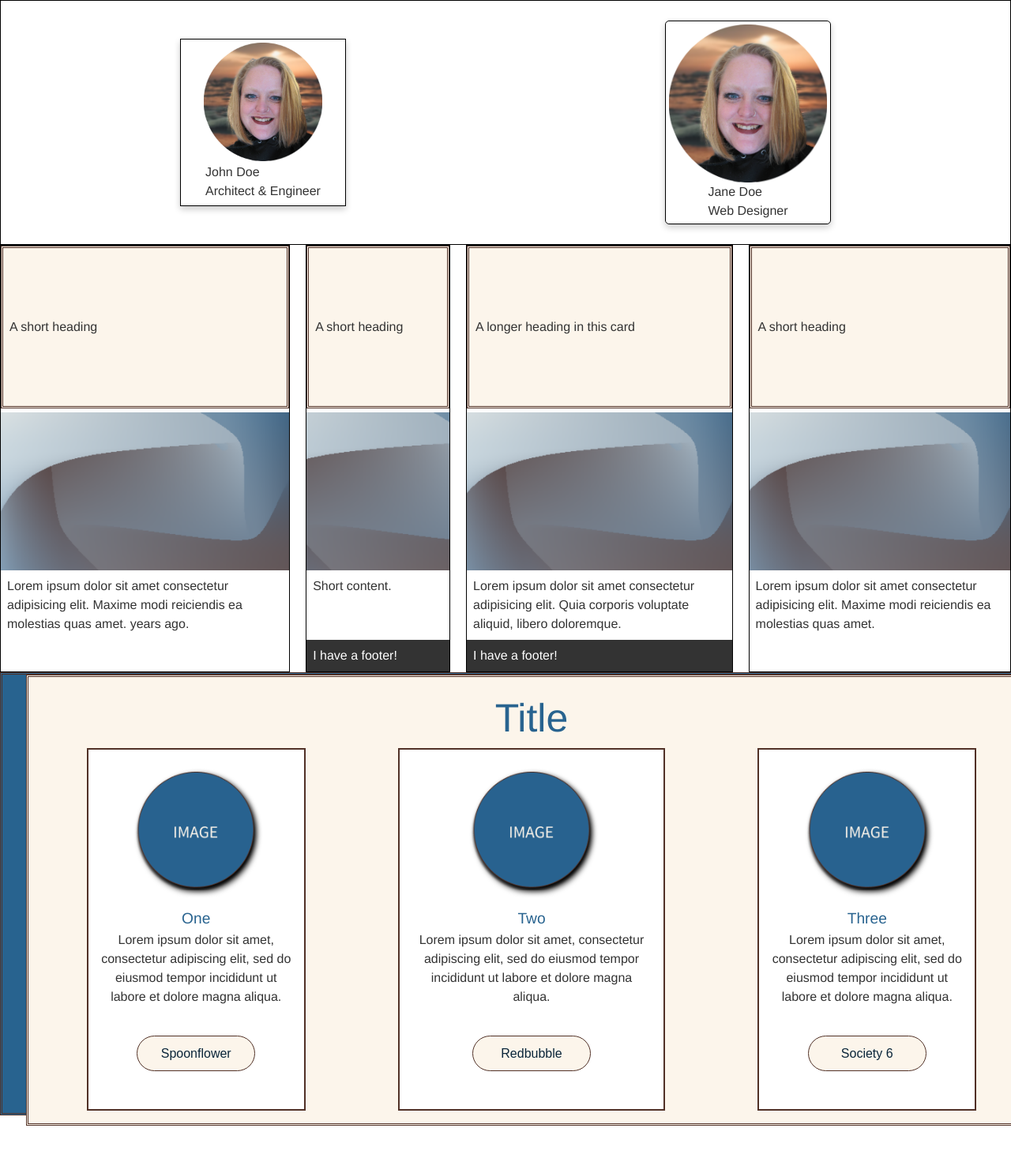
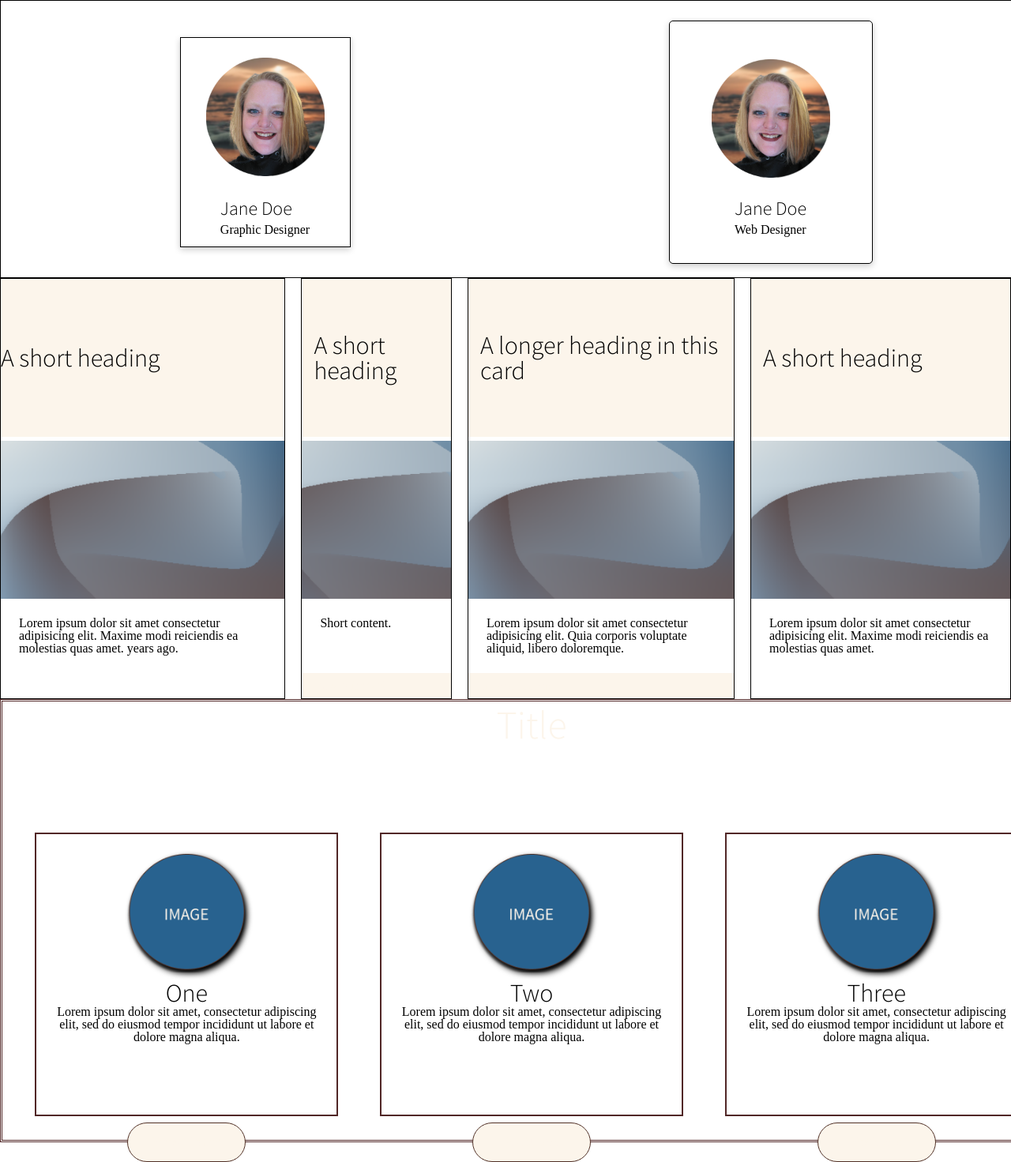
Before and after one commit to andreashep/component-library-andreashep, a website: page public/components/card.html in a window 1280 px wide. Shown: the top 1471 px of the page at 79% size. Before the commit the page ends 1425 px from the top, so only its background shows below. Drawn offline with Linux system fonts and the light colour scheme.

Commit message:
variables and cards

```diff
--- a/public/components/card.html
+++ b/public/components/card.html
@@ -11,28 +11,35 @@
 </head>
 
 <body>
+  <!--div for cards 1&2-->
   <div class="examples">
+
+    <!--card 1-->
     <div class="card1">
       <img src="../components/images/photo_blur_circle.png" alt="Avatar">
       <div class="container1">
-        <h4><b>John Doe</b></h4>
-        <p>Architect & Engineer</p>
+        <h3><b>Jane Doe</b></h3>
+        <p>Graphic Designer</p>
       </div>
     </div>
+
+    <!--card 2-->
     <div class="card2">
-      <img src="../components/images/photo_blur_circle.png" alt="Avatar" style="width:100%">
+      <img src="../components/images/photo_blur_circle.png" alt="Avatar">
       <div class="container2">
-        <h4><b>Jane Doe</b></h4>
+        <h3><b>Jane Doe</b></h3>
         <p>Web Designer</p>
       </div>
     </div>
   </div>
 
+<!--div & detailed cards-->
+  <div class="detailed_cards">
 
-  <div class="detailed_cards">
-    <article class="card">
+    <!--card 1-->
+    <div class="card">
       <header>
-        <h2>A short heading</h2>
+        <h3>A short heading</h3>
       </header>
 
       <img src="../components/images/bgimage2.png" alt="alternate explanation">
@@ -40,10 +47,9 @@
         <p> Lorem ipsum dolor sit amet consectetur adipisicing elit. Maxime modi reiciendis ea molestias quas amet.
           years ago. </p>
       </div>
+    </div>
 
-    </article>
-
-
+    <!--card 2-->
     <article class="card">
       <header>
         <h2>A short heading</h2>
@@ -56,6 +62,7 @@
       <footer>I have a footer!</footer>
     </article>
 
+    <!--card 3-->
     <article class="card">
       <header>
         <h2>A longer heading in this card</h2>
@@ -68,6 +75,8 @@
       </div>
       <footer>I have a footer!</footer>
     </article>
+
+    <!--cardh3-->
     <article class="card">
       <header>
         <h2>A short heading</h2>
@@ -79,11 +88,14 @@
         </p>
       </div>
     </article>
+
   </div>
 
+  <!--div for cards HD-->
   <article class="hd_cards_div">
-    <article class="pod">
-      <h1>Title</h1>
+    <h1>Title</h1>
+
+    <!--card 1-->
       <div class="one">
         <img src="../components/images/image circle.png" alt="">
         <div>
@@ -91,8 +103,10 @@
           <p>Lorem ipsum dolor sit amet, consectetur adipiscing elit, sed do eiusmod tempor incididunt ut labore et
             dolore magna aliqua.</p>
         </div>
-        <button class="example"><a href="">Spoonflower</a></button>
+        <button class="btn"><a href="">Spoonflower</a></button>
       </div>
+
+      <!--card 2-->
       <div class="two">
         <img src="../components/images/image circle.png" alt="">
         <div>
@@ -100,8 +114,10 @@
           <p>Lorem ipsum dolor sit amet, consectetur adipiscing elit, sed do eiusmod tempor incididunt ut labore et
             dolore magna aliqua.</p>
         </div>
-        <button class="example"><a href="">Redbubble</a></button>
+        <button class="btn"><a href="">Redbubble</a></button>
       </div>
+
+      <!--card 3-->
       <div class="three">
         <img src="../components/images/image circle.png" alt="">
         <div>
@@ -109,9 +125,9 @@
           <p>Lorem ipsum dolor sit amet, consectetur adipiscing elit, sed do eiusmod tempor incididunt ut labore et
             dolore magna aliqua.</p>
         </div>
-        <button class="example"><a href="">Society 6</a></button>
+        <button class="btn"><a href="">Society 6</a></button>
       </div>
-    </article>
+
   </article>
 
 
--- a/src/_variables.scss
+++ b/src/_variables.scss
@@ -1,6 +1,35 @@
+// color
 $blue-main: rgb(40, 99, 143);
 $blue-dark: rgb(11, 38, 58);
 $cream: rgb(252, 245, 235);
 $cream-dark: rgb(242, 235, 225);
 $brown-accent: rgb(124, 77, 58);
 $brown-text: rgb(81, 49, 39);
+$brown-dark: rgb(40, 24, 19);
+$black: rgb(0, 0, 0);
+$white: rgb(255, 255, 255);
+
+// font
+@import url('https://fonts.googleapis.com/css2?family=EB+Garamond&family=Noto+Serif&family=Source+Sans+Pro:wght@300&display=swap');
+
+$font-family-header: 'Source Sans Pro', sans-serif;
+h1 {
+    font-family: $font-family-header;
+    font-size: 3rem;
+}
+
+h2 {
+    font-family: $font-family-header;
+    font-size: 2.5rem;
+}
+
+h3 {
+    font-family: $font-family-header;
+    font-size: 2rem;
+}
+$font-family-body: 'Noto Serif', serif;
+$font-family-accent: 'EB Garamond', serif;
+
+$font-size-header: 2rem;
+$font-size-body: 1rem;
+$font-size-accent: 1.5rem;
--- a/src/sassy/_button.scss
+++ b/src/sassy/_button.scss
@@ -22,6 +22,7 @@ ul {
 .btn {
 	display: flex;
 	background-color: $cream;
+	color: $blue-dark;
 	margin: 100px;
 	width: 150px;
 	height: 35px;
--- a/src/sassy/_card.scss
+++ b/src/sassy/_card.scss
@@ -1,24 +1,11 @@
-$color_1: #333;
-$color_2: #fff;
-$color_3: rgb(252, 245, 235);
-$color_4: rgb(40, 99, 143);
-$color_5: rgb(11, 38, 58);
-$background-color_1: #fff;
-$background-color_2: #333;
-$background-color_3: rgb(40, 99, 143);
-$background-color_4: rgb(252, 245, 235);
-$background-color_5: rgb(11, 38, 58);
+
+
 
 /* On mouse-over, add a deeper shadow */
 /* Add some padding inside the card container */
 /* Add rounded corners to the top left and the top right corner of the image */
-body {
-	background-color: $background-color_1;
-	color: $color_1;
-	font: 1em / 1.5 Helvetica Neue, Helvetica, Arial, sans-serif;
-	padding: 0;
-	margin: 0;
-}
+
+/*div for cards 1&2*/
 .examples {
 	display: flex;
 	flex-direction: row;
@@ -28,58 +15,85 @@ body {
 	border: 1px solid black;
 	padding: 25px;
 	height: 300px;
-	width: auto;
+	width: 100vw;
 }
+/*card 1*/
 .card1 {
 	display: flex;
 	flex-direction: column;
 	justify-content: center;
 	align-items: center;
-	padding: 4px;
+	padding: 3px;
 	border: 1px solid black;
 	width: 200px;
-	box-shadow: 0 4px 8px 0 rgba(0,0,0,0.2);
+	height: 250px;
+	padding: 7px;
+	box-shadow: 0 3px 8px 0 rgba(0,0,0,0.2);
 	transition: 0.3s;
 	img {
 		height: 150px;
 		width: 150px;
+		margin: 20px;
 	}
 	&:hover {
 		box-shadow: 8px 8px 16px 0 rgba(0,0,0,0.2);
 	}
+	h3 {
+		margin: 7px;
+		font-size: $font-size-accent;
+	}
+	p {
+		margin: 7px;
+		font-size: $font-size-body;
+	}
 }
+/*text container*/
 .container1 {
 	padding: 2px 16px;
 }
+
+
+/*card 2*/
 .card2 {
 	display: flex;
 	flex-direction: column;
 	justify-content: center;
 	align-items: center;
-	padding: 4px;
+	padding: 3px;
 	border: 1px solid black;
-	width: 200px;
-	box-shadow: 0 4px 8px 0 rgba(0,0,0,0.2);
+	width: 250px;
+	height: 300px;
+	box-shadow: 0 3px 8px 0 rgba(0,0,0,0.2);
 	transition: 0.3s;
 	border-radius: 5px;
 	&:hover {
 		box-shadow: 8px 8px 16px 0 rgba(0,0,0,0.2);
 	}
 	img {
-		height: 200px;
+		height: 150px;
 		width: 150px;
+		margin: 20px;
 		border-radius: 5px 5px 0 0;
 	}
+	h3 {
+		font-size: $font-size-accent;
+		margin: 7px;
+	}
+	p {
+		font-size: $font-size-body;
+		margin: 7px;
+	}
 }
+
+/*div for .card*/
 .detailed_cards {
 	display: flex;
 	flex-direction: row;
 	grid-template-columns: auto-fill, minmax(230px, 1fr);
 	grid-gap: 20px;
-	h3 {
-		margin-bottom: 10px;
-	}
+	width: 100vw;
 }
+/*card*/
 .card {
 	display: grid;
 	grid-template-rows: max-content 200px 1fr;
@@ -90,25 +104,33 @@ body {
 		height: 100%;
 	}
 	h2 {
-		margin: 0;
+		font-size: $font-size-header;
+		margin: 7px;
+		padding: .5rem;
+	}
+	p {
+		font-size: $font-size-body;
+		margin: 7px;
 		padding: .5rem;
 	}
 	.content {
 		padding: .5rem;
 	}
 	footer {
-		background-color: $background-color_2;
-		color: $color_2;
+		background-color: $cream;
+		color: $cream;
 		padding: .5rem;
 	}
 }
+
+/*div for .card*/
 .hd_cards_div {
 	display: flex;
 	flex-flow: row wrap;
 	min-height: 525px;
 	min-width: 100vw;
-	background-color: $background-color_3;
-	border: 3px double rgb(81, 49, 39);
+	background-color: $white;
+	border: 3px double rgb(81, 39, 39);
 	justify-content: space-around;
 	align-content: space-between;
 	column-gap: 30px;
@@ -119,45 +141,18 @@ body {
 		margin-top: 5px;
 		justify-content: center;
 		align-content: space-around;
-		color: $color_3;
+		color: $cream;
 	}
 }
-.pod {
-	background-color: $background-color_4;
-	display: flex;
-	flex-flow: row wrap;
-	height: 525px;
-	width: 100vw;
-	border: 3px double rgb(81, 49, 39);
-	justify-content: space-around;
-	align-content: space-between;
-	column-gap: 30px;
-	padding: 10px 30px 30px 030px;
-	h1 {
-		display: flex;
-		width: 100%;
-		margin-top: 5px;
-		justify-content: center;
-		align-content: center;
-		color: $color_4;
-	}
-	h3 {
-		display: flex;
-		width: 100%;
-		margin-top: 5px;
-		justify-content: center;
-		align-content: center;
-		color: $color_4;
-		font: 1.2em / 1.5 Helvetica Neue, Helvetica, Arial, sans-serif;
-	}
-}
+
+/*card.1*/
 .one {
 	display: flex;
 	flex-basis: 20%;
-	height: 425px;
+	height: 325px;
 	flex-flow: row wrap;
-	background-color: $background-color_1;
-	border: 2px solid rgb(81, 49, 39);
+	background-color: $white;
+	border: 2px solid rgb(81, 39, 39);
 	text-align: center;
 	justify-content: center;
 	align-content: space-around;
@@ -169,13 +164,15 @@ body {
 		filter: drop-shadow(3px 3px 3px black);
 	}
 }
+
+/*card.2*/
 .two {
 	display: flex;
 	flex-basis: 25%;
-	height: 425px;
+	height: 325px;
 	flex-flow: row wrap;
-	background-color: $background-color_1;
-	border: 2px solid rgb(81, 49, 39);
+	background-color: $white;
+	border: 2px solid rgb(81, 39, 39);
 	text-align: center;
 	justify-content: center;
 	align-content: space-around;
@@ -188,13 +185,15 @@ body {
 		filter: drop-shadow(3px 3px 3px black);
 	}
 }
+
+/*card.3*/
 .three {
 	display: flex;
 	flex-basis: 20%;
-	height: 425px;
+	height: 325px;
 	flex-flow: row wrap;
-	background-color: $background-color_1;
-	border: 2px solid rgb(81, 49, 39);
+	background-color: $white;
+	border: 2px solid rgb(81, 39, 39);
 	text-align: center;
 	justify-content: center;
 	align-content: space-around;
@@ -208,37 +207,38 @@ body {
 }
 button {
 	display: flex;
-	background-color: $background-color_4;
-	min-width: 150px;
-	min-height: 45px;
-	border: .5px solid rgb(81, 49, 39);
+	background-color: $cream;
+	color: $blue-dark;
+	min-width: 100px;
+	min-height: 50px;
+	border: .5px solid rgb(81, 39, 39);
 	border-radius: 25px;
 	justify-content: center;
 	text-align: center;
 	margin: 30px;
 	&:hover {
-		background-color: $background-color_3;
-		color: $color_3;
+		background-color: $blue-main;
+		color: $cream;
 		filter: drop-shadow(3px 3px 3px black);
 	}
 	&:active {
-		background-color: $background-color_5;
-		color: $color_3;
+		background-color: $blue-dark;
+		color: $cream;
 	}
 }
 a {
 	text-decoration: none;
-	color: $color_5;
+	color: $cream;
 	font-size: 12pt;
 	padding: 12px 20px;
 	&:hover {
-		background-color: $background-color_3;
-		color: $color_3;
+		background-color: $blue-main;
+		color: $cream;
 		border-radius: 25px;
 	}
 	&:active {
-		color: $color_3;
-		background-color: $background-color_5;
+		color: $cream;
+		background-color: $blue-dark;
 	}
 }
 img {
--- a/src/sassy/_header.scss
+++ b/src/sassy/_header.scss
@@ -0,0 +1,78 @@
+/*header 1*/
+/* Desktop styles */
+header {
+    display: flex;
+    justify-content: space-between;
+    align-items: center;
+    border: none;
+  }
+
+  .header-logo {
+    width: 20%;
+    height: 80%;
+    border: 1px solid black;
+    font-size: 2rem;
+    margin: 20px;
+    justify-content: center;
+    align-items: center;
+  }
+
+  .header-nav ul {
+    display: flex;
+  }
+
+  .header-nav li {
+    margin-right: 1rem;
+  }
+
+  .header-nav li:last-child {
+    margin-right: 0;
+  }
+
+  .header-nav a {
+    text-decoration: none;
+    color: #000;
+  }
+
+  .hamburger-menu {
+    display: none;
+  }
+
+  /* Tablet styles */
+  @media (max-width: 768px) {
+    .header-nav {
+      display: none;
+      position: absolute;
+      top: 100%;
+      left: 0;
+      width: 100%;
+      background-color: #fff;
+      box-shadow: 0px 2px 4px rgba(0, 0, 0, 0.2);
+    }
+
+    .header-nav ul {
+      flex-direction: column;
+    }
+
+    .header-nav li {
+      margin: 0;
+      border-bottom: 1px solid #ccc;
+    }
+
+    .hamburger-menu {
+      display: block;
+      font-size: 2rem;
+      background-color: transparent;
+      border: none;
+      cursor: pointer;
+    }
+  }
+
+  /* Mobile styles */
+  @media (max-width: 480px) {
+    .header-logo {
+      font-size: 1.5rem;
+    }
+  }
+
+  /*header 2*/
```
Also changed, not shown: public/components/header.html (added, +33 -0 lines), public/index/index.html (added), public/reset.css, public/style.css, 1 other file.
